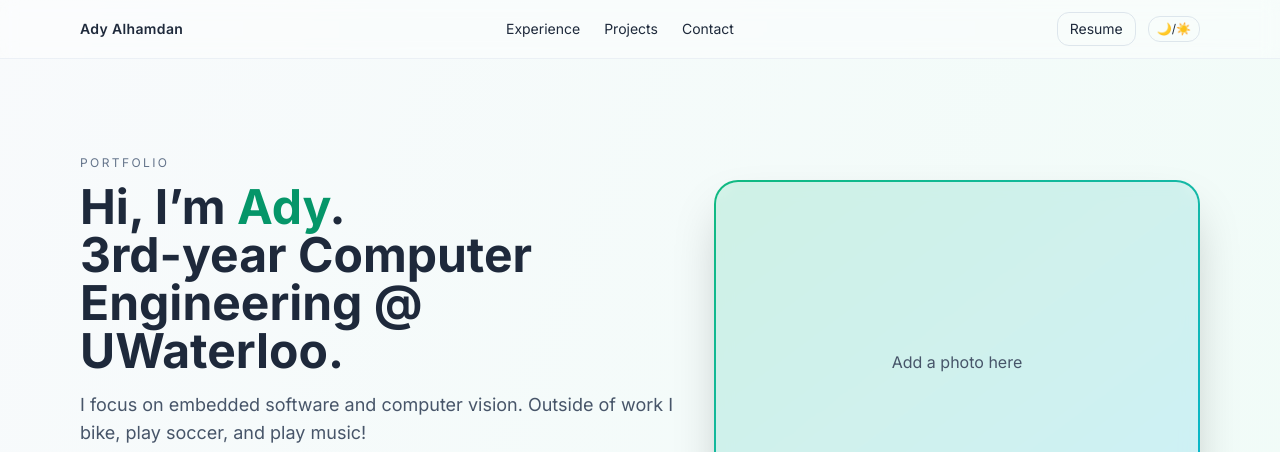
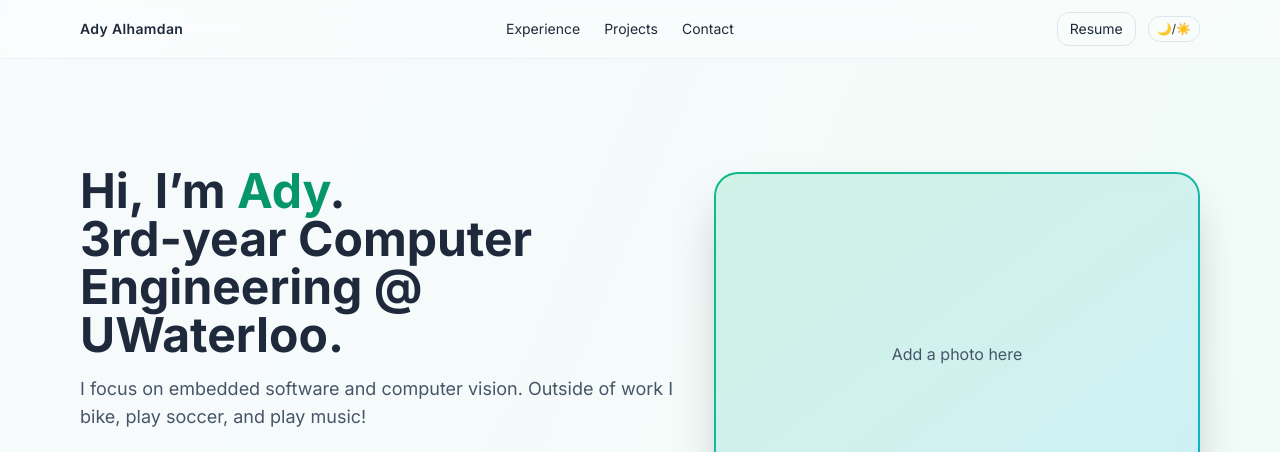
Before and after one commit to Ady-A/portfolio, a plain HTML site: page index.html in a window 1280 px wide. Shown: the top 452 px of the page. Drawn offline with nearby package versions, Linux system fonts and the light colour scheme.

Commit message:
Update index.html

```diff
--- a/index.html
+++ b/index.html
@@ -67,7 +67,6 @@
     <section id="home" class="mx-auto max-w-6xl px-4 pt-16 pb-10 md:pt-24">
       <div class="grid md:grid-cols-[1.1fr,0.9fr] items-center gap-10">
         <div>
-          <p class="text-xs uppercase tracking-[0.2em] text-slate-500 dark:text-slate-400">Portfolio</p>
           <h1 class="mt-3 text-4xl md:text-5xl font-bold leading-tight">Hi, I’m <span class="text-emerald-600 dark:text-emerald-400">Ady</span>.<br class="hidden md:block"> 3rd-year Computer Engineering @ UWaterloo.</h1>
           <p class="mt-4 text-base md:text-lg text-slate-600 dark:text-slate-300 max-w-prose">I focus on embedded software and computer vision. Outside of work I bike, play soccer, and play music!</p>
           <div class="mt-6 flex flex-wrap gap-3">
```
